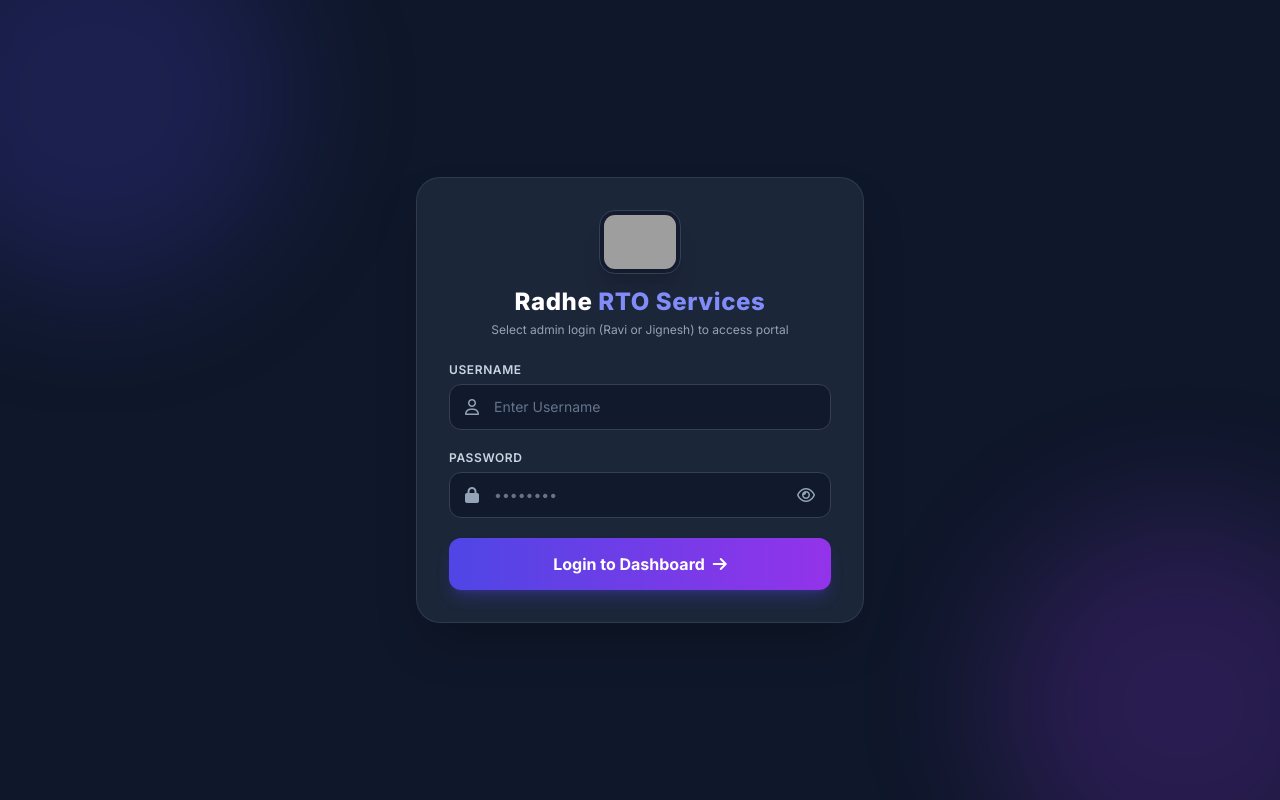
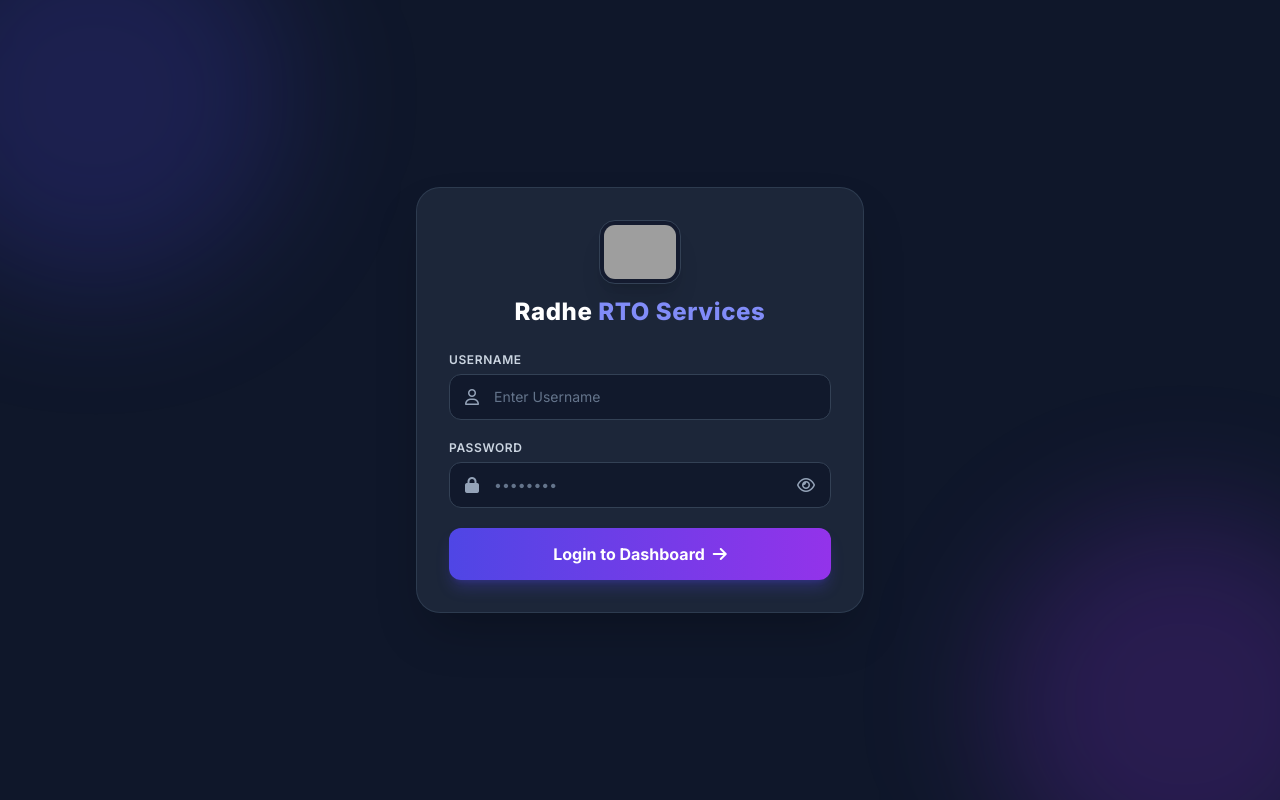
Before and after one commit to radhe-git8989/radherto.test, a website: page public/index.html in a window 1280 px wide. Drawn offline with nearby package versions, Linux system fonts and the light colour scheme; grey boxes are pictures that could not be loaded.

Commit message:
Remove login sub-header text

```diff
--- a/public/index.html
+++ b/public/index.html
@@ -31,7 +31,6 @@
                 </div>
                 <div>
                     <h2 class="text-2xl font-extrabold text-white tracking-wide">Radhe <span class="text-indigo-400">RTO Services</span></h2>
-                    <p class="text-xs text-slate-400 mt-1">Select admin login (Ravi or Jignesh) to access portal</p>
                 </div>
             </div>
 
```
